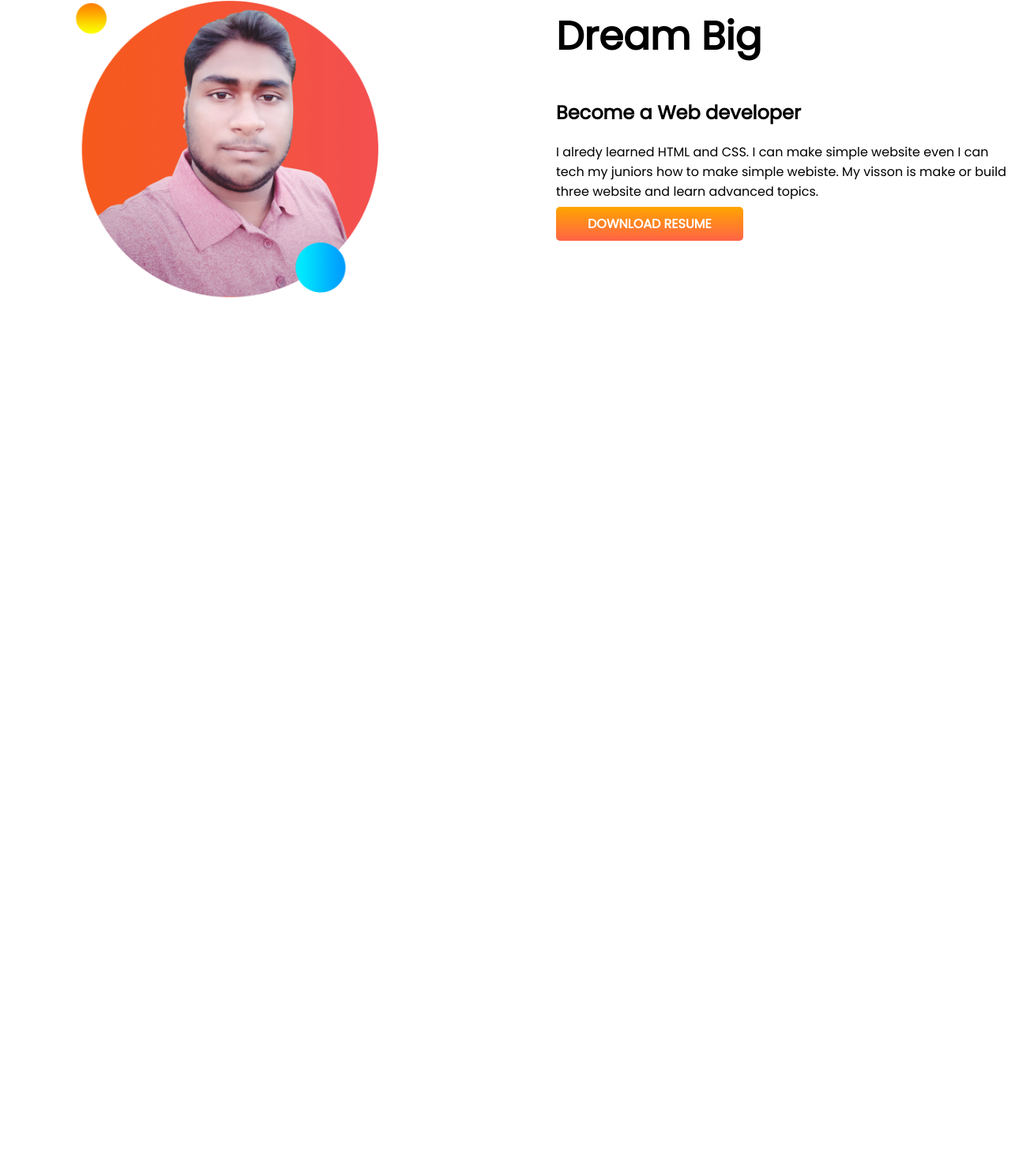
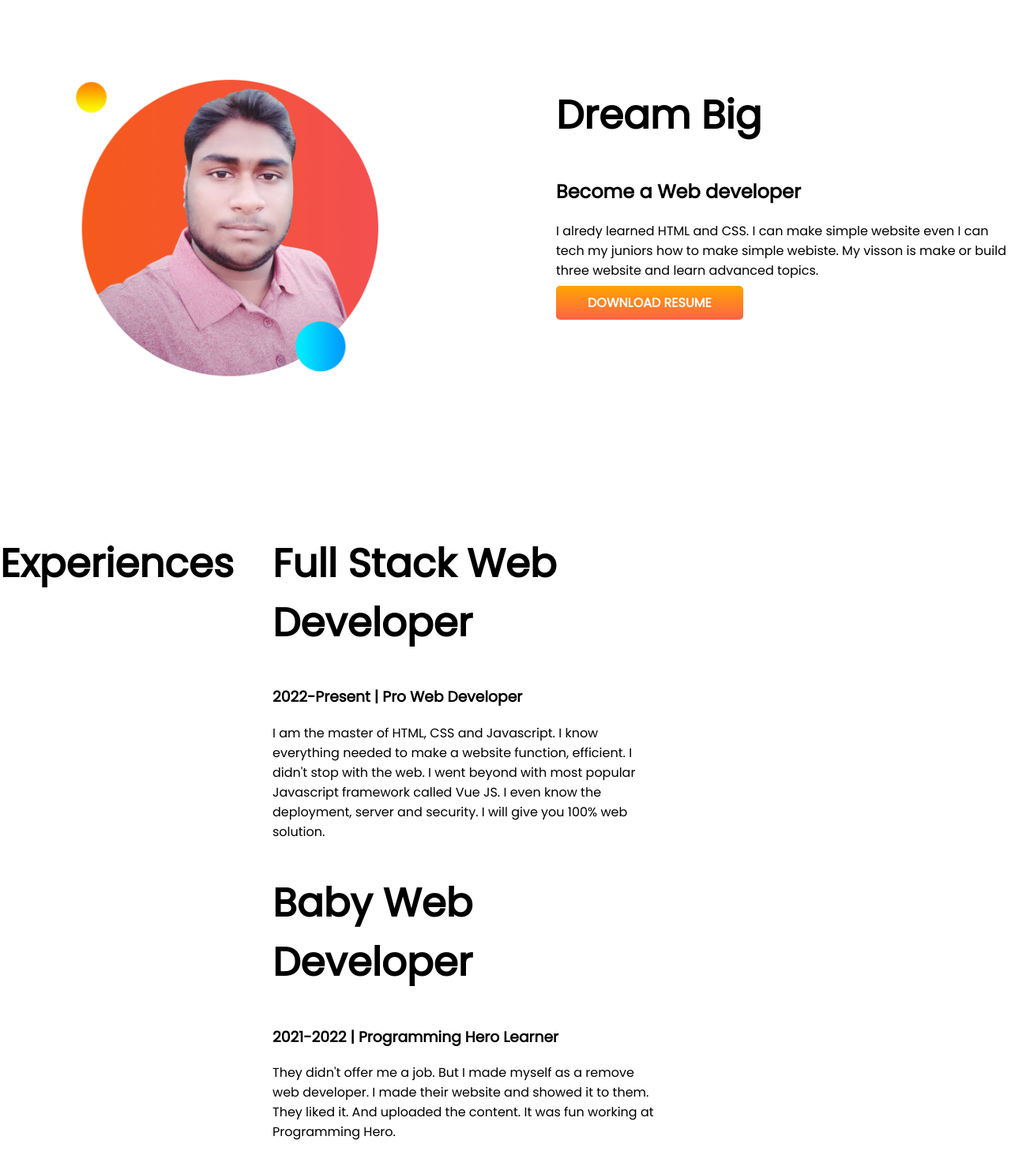
Before and after one commit to abdulmalek84/developper.portfolio, a plain HTML site: page index.html in a window 1280 px wide. Shown: the part 596-2078 px from the top of the page at 79% size. Before the commit the page ends 1031 px from the top, so only its background shows below. Drawn offline with Linux system fonts and the light colour scheme.

Commit message:
section added

```diff
--- a/index.html
+++ b/index.html
@@ -13,7 +13,7 @@
 </head>
 
 <body>
-    <section class="top-banner">
+    <section class="top-banner flexible-contationer">
         <div class="half-width">
             <h1>Welcome To</h1>
             <h1><span class="orange-color">Abdul Malek</span></h1>
@@ -35,7 +35,7 @@
             <img src="Malek.png" alt="">
         </div>
     </section>
-    <section class="drem big">
+    <section class="drem big flexible-contationer">
         <div class="half-width">
             <img src="Malek.png" alt="">
         </div>
@@ -46,7 +46,29 @@
                 webiste. My visson is make or build three website and learn advanced topics.</p>
             <a class="link-button" target="_blank" href="https://www.linkedin.com/in/abdulmalek89/"> DOWNLOAD RESUME</a>
         </div>
-
+    </section>
+    <section class="experience-area">
+        <h1>Experiences</h1>
+        <div class="flexible-contationer">
+            <div class="half-width">
+                <h1>Full Stack Web Developer</h1>
+                <h3>2022-Present | Pro Web Developer</h3>
+                <p>I am the master of HTML, CSS and Javascript. I know everything needed to make a website function,
+                    efficient. I didn't
+                    stop with the web. I went beyond with most popular Javascript framework called Vue JS. I even know
+                    the
+                    deployment,
+                    server and security. I will give you 100% web solution.</p>
+            </div>
+            <div class="half-width">
+                <h1>Baby Web Developer</h1>
+                <h3>2021-2022 | Programming Hero Learner</h3>
+                <p>They didn't offer me a job. But I made myself as a remove web developer. I made their website and
+                    showed
+                    it to them.
+                    They liked it. And uploaded the content. It was fun working at Programming Hero.</p>
+            </div>
+        </div>
     </section>
 </body>
 
--- a/style.css
+++ b/style.css
@@ -10,6 +10,7 @@ h1{
 }
 section{
     display: flex;
+    margin-bottom: 100px;
 }
 .half-width{
     width: 50%;
@@ -31,3 +32,7 @@ section{
     background-image: url("banner.png");
     background-repeat: no-repeat;
 }
+.flexible-container{
+    padding-left: 5%;
+    display: inline-block
+}
```
